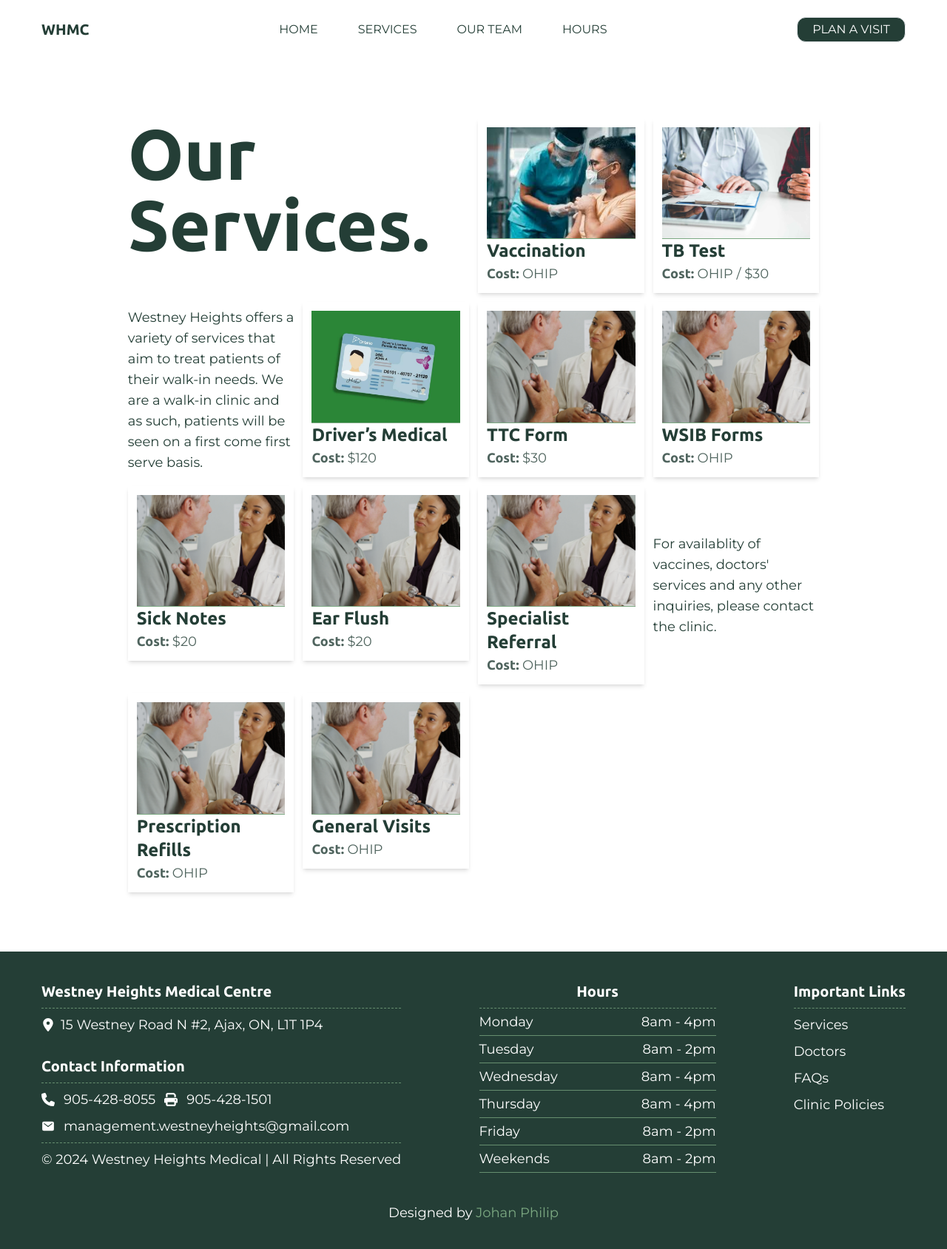
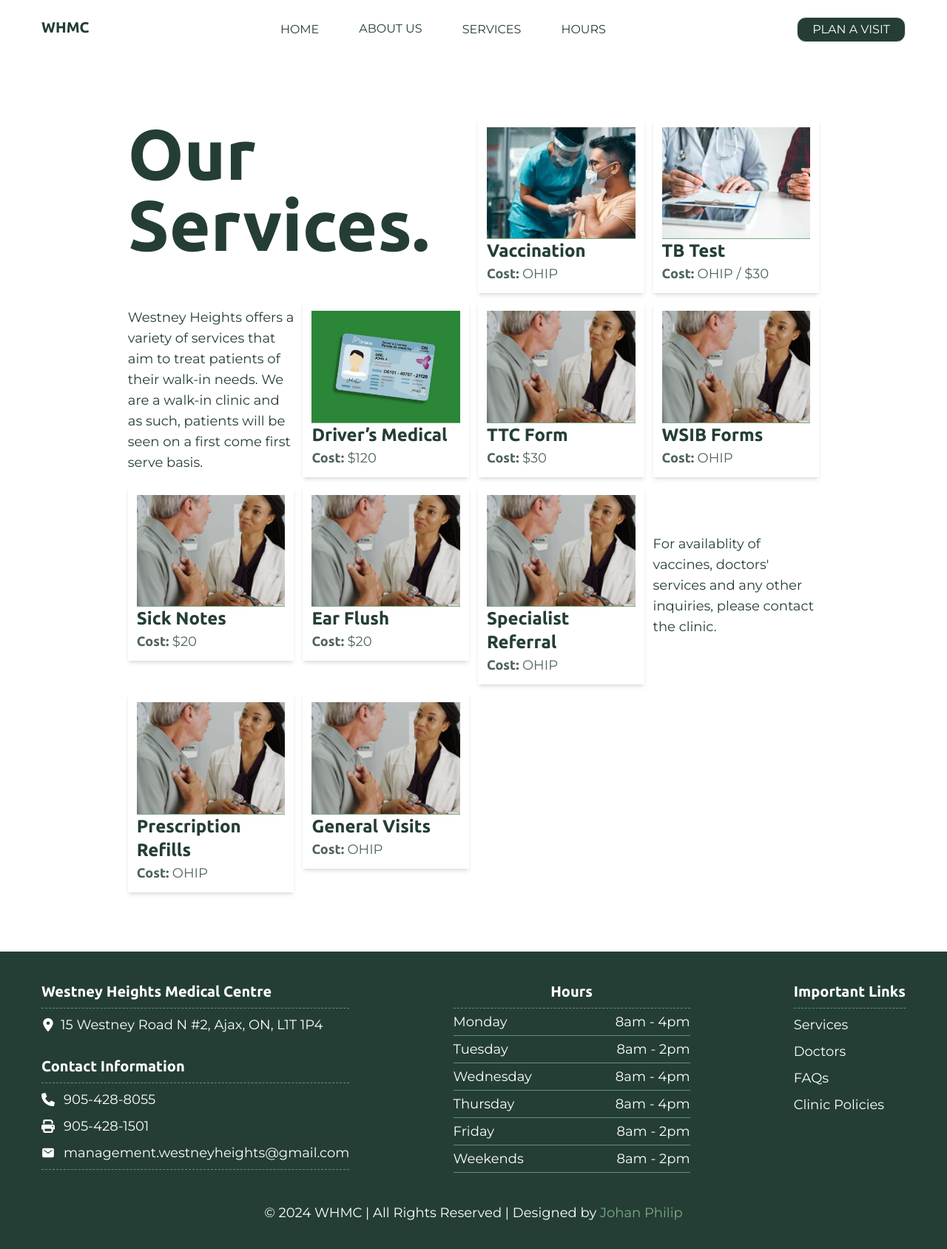
Before and after one commit to johanbphilip/whmc-website, a React (Vite) app: page /whmc-website/services in a window 1280 px wide. Shown: the top 1688 px of the page at 74% size. Built offline with nearby package versions, Linux system fonts and the light colour scheme.

Commit message:
added drop down

```diff
--- /dev/null
+++ b/src/components/DropdownContents.jsx
@@ -0,0 +1,44 @@
+import React from "react";
+import { NavLink } from "react-router-dom";
+
+export const AboutUsContent = () => {
+  return (
+    <div className="w-64 bg-white py-1 shadow-lg flex flex-col mt-4 gap-2 rounded-xl">
+      <NavLink
+        to={"/our-team"}
+        className={
+          "px-5 py-1 hover:text-lightGreen rounded-xl ease-in duration-100"
+        }
+      >
+        OUR TEAM
+      </NavLink>
+      <NavLink
+        to={"/mission"}
+        className={
+          "px-5 py-1 hover:text-lightGreen rounded-xl ease-in duration-100"
+        }
+      >
+        MISSION
+      </NavLink>
+      <NavLink
+        to={"/testimonials"}
+        className={
+          "px-5 py-1 hover:text-lightGreen rounded-xl ease-in duration-100"
+        }
+      >
+        TESTIMONIALS
+      </NavLink>
+      <NavLink
+        to={"/policies"}
+        className={
+          "px-5 py-1 hover:text-lightGreen rounded-xl ease-in duration-100"
+        }
+      >
+        CLINIC POLICIES
+      </NavLink>
+    </div>
+  );
+};
+export const ServicesContent = () => {
+  return <div></div>;
+};
--- /dev/null
+++ b/src/components/DropdownLink.jsx
@@ -0,0 +1,29 @@
+import { useState, React } from "react";
+import { NavLink } from "react-router-dom";
+
+export const DropdownLink = ({ children, href, DropdownContent }) => {
+  const [dropdownOpen, setDropdownOpen] = useState(false);
+
+  const showDropdown = DropdownContent && dropdownOpen;
+  return (
+    <div
+      className="py-1 relative"
+      onMouseEnter={() => setDropdownOpen(true)}
+      onMouseLeave={() => setDropdownOpen(false)}
+    >
+      <NavLink
+        to={href}
+        className={
+          "relative px-5 py-1 border border-transparent hover:border-lightGreen hover:text-lightGreen rounded-xl ease-in duration-200"
+        }
+      >
+        {children}
+      </NavLink>
+      {showDropdown && (
+        <div className="absolute left-0">
+          <DropdownContent />
+        </div>
+      )}
+    </div>
+  );
+};
--- a/src/components/Footer.jsx
+++ b/src/components/Footer.jsx
@@ -22,6 +22,8 @@ export const Footer = () => {
           <p className="flex place-items-center gap-3 ">
             <FaPhone />
             905&#45;428&#45;8055
+          </p>
+          <p className="flex place-items-center gap-3 ">
             <FaPrint />
             905&#45;428&#45;1501
           </p>
@@ -30,7 +32,7 @@ export const Footer = () => {
             management.westneyheights@gmail.com
           </p>
           <hr className="opacity-75 border-dashed border-lightGreen" />
-          <p className="xs:hidden lg:block">
+          {/* <p className="xs:hidden lg:block">
             &copy; {year} Westney Heights Medical | All Rights Reserved
             <span className="lg:hidden">
               {" "}
@@ -42,7 +44,7 @@ export const Footer = () => {
                 Johan Philip
               </a>
             </span>
-          </p>
+          </p> */}
         </div>
         <div className="flex flex-col xs:w-3/4 md:w-80">
           <h2 className="font-ubuntu font-bold xs:text-center xs:text-lg lg:text-xl mb-2">
@@ -103,7 +105,7 @@ export const Footer = () => {
       <div className="xs:hidden lg:flex flex-row justify-between text-white align-middle">
         <hr className="stroke-white" />
         <p>
-          Designed by{" "}
+          &copy; {year} WHMC | All Rights Reserved | Designed by{" "}
           <a
             href="https://github.com/johanbphilip"
             className="text-lightGreen hover:text-yellow-800"
--- a/src/components/Header.jsx
+++ b/src/components/Header.jsx
@@ -13,7 +13,7 @@ export const Header = () => {
 
   return (
     <>
-      <header className="flex flex-row bg-white text-darkGreen font-normal place-items-center justify-between xs:h-10 md:h-20 xs:px-5 md:px-6 lg:px-14 fixed top-0 w-full z-10">
+      <header className="flex flex-row bg-white text-darkGreen font-normal place-items-center justify-center xs:h-10 md:h-20 xs:px-5 md:px-6 lg:px-14 fixed top-0 w-full  z-10">
         <NavBar />
         <h1 className="font-ubuntu font-bold text-xl hover:text-lightGreen xs:block lg:hidden">
           <NavLink to={"/"}>WHMC</NavLink>
@@ -43,11 +43,12 @@ export const Header = () => {
             <NavLink
               to={"/services"}
               className={
-                "px-5 py-1 border border-transparent hover:border-lightGreen hover:text-lightGreen rounded-xl ease-in duration-200"
+                "px-5 py-1 border border-transparent hover:border-lightGreen hover:text-lightGreen rounded-xl ease-in duration-200 hover:"
               }
             >
               SERVICES
             </NavLink>
+
             <NavLink
               to={"/our-team"}
               className={
--- a/src/components/NavBar.jsx
+++ b/src/components/NavBar.jsx
@@ -1,9 +1,11 @@
-import React from "react";
+import { React } from "react";
 import { NavLink } from "react-router-dom";
+import { DropdownLink } from "./DropdownLink";
+import { AboutUsContent } from "./DropdownContents";
 
 export const NavBar = () => {
   return (
-    <nav className="xs:hidden lg:flex justify-between w-full font-serif items-center ">
+    <nav className="xs:hidden lg:flex justify-between w-full font-serif">
       <h1 className="font-ubuntu font-bold text-xl hover:text-lightGreen">
         <NavLink to={"/"}>WHMC</NavLink>
       </h1>
@@ -16,6 +18,9 @@ export const NavBar = () => {
         >
           HOME
         </NavLink>
+        <DropdownLink href={"/our-team"} DropdownContent={AboutUsContent}>
+          ABOUT US
+        </DropdownLink>
         <NavLink
           to={"/services"}
           className={
@@ -24,14 +29,7 @@ export const NavBar = () => {
         >
           SERVICES
         </NavLink>
-        <NavLink
-          to={"/our-team"}
-          className={
-            "px-5 py-1 border border-transparent hover:border-lightGreen hover:text-lightGreen rounded-xl ease-in duration-200"
-          }
-        >
-          OUR TEAM
-        </NavLink>
+
         <NavLink
           to={"/hours"}
           className={
--- a/src/pages/Home.jsx
+++ b/src/pages/Home.jsx
@@ -35,7 +35,7 @@ export const Home = () => {
           className="rounded-xl w-full h-auto object-cover"
         />
         <div className="text-left xs:text-xs md:text-md lg:text-lg flex flex-col gap-3">
-          <h1 className="font-ubuntu font-bold xs:text-xl md:text-4xl lg:text-6xl text-lightGreen">
+          <h1 className="font-ubuntu font-bold xs:text-xl md:text-4xl lg:text-5xl text-lightGreen">
             <span className="text-darkGreen"> Your Health </span>
             is Our Priority.
           </h1>
@@ -55,7 +55,7 @@ export const Home = () => {
             able to accept any more patients for that day.
           </p>
         </div>
-        <div className="font-ubuntu font-bold xs:text-sm md:text-lg lg:text-3xl text-darkGreen xs:row-start-4 md:row-start-2">
+        <div className="font-ubuntu font-bold xs:text-sm md:text-lg lg:text-2xl text-darkGreen xs:row-start-4 md:row-start-2">
           <p className="flex flex-row place-items-center xs:gap-3 lg:mb-4">
             <BiSolidBadgeCheck className="xs:size-10 fill-lightGreen" />
             Serving Durham since 2000
```
Also changed, not shown: 1 other file (tests, documents, lock files or other folders).
